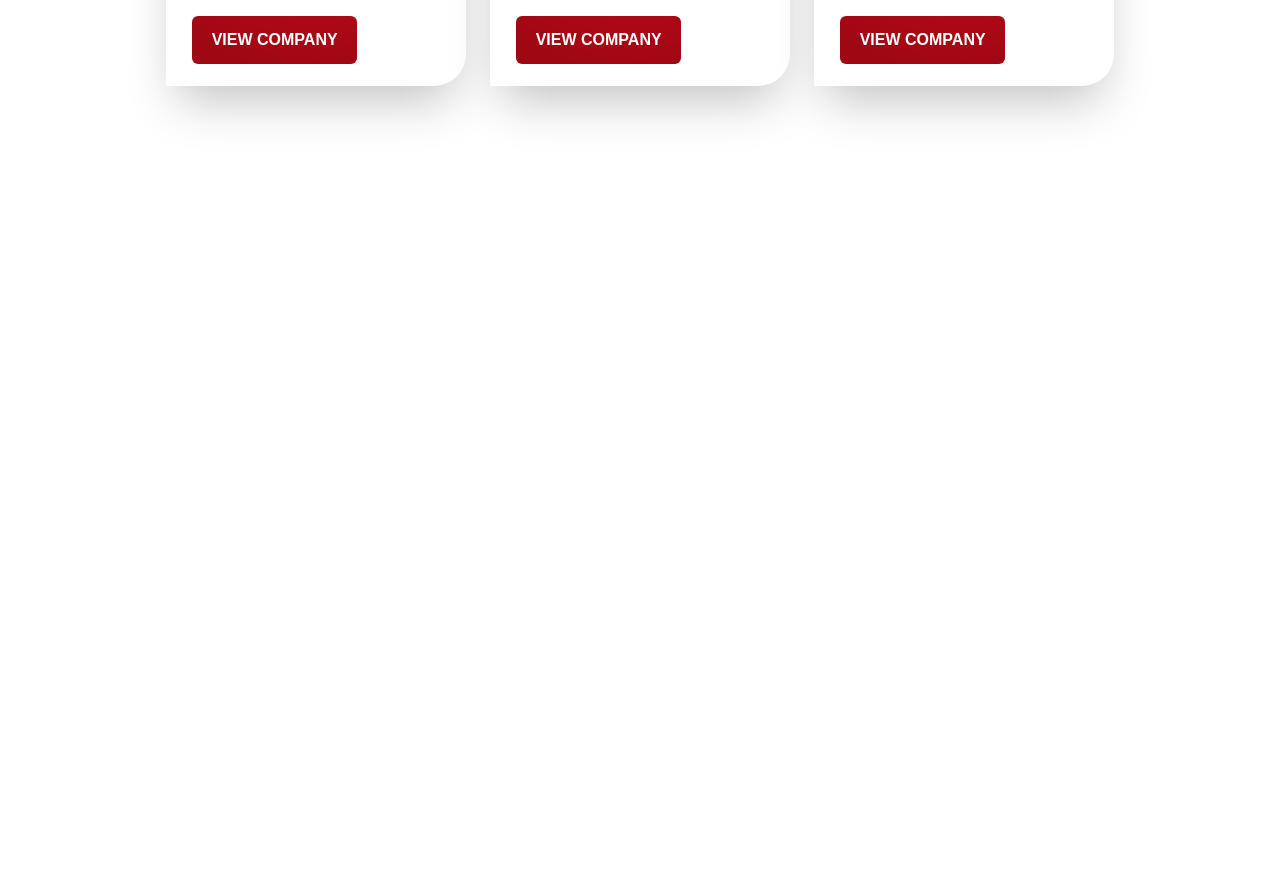
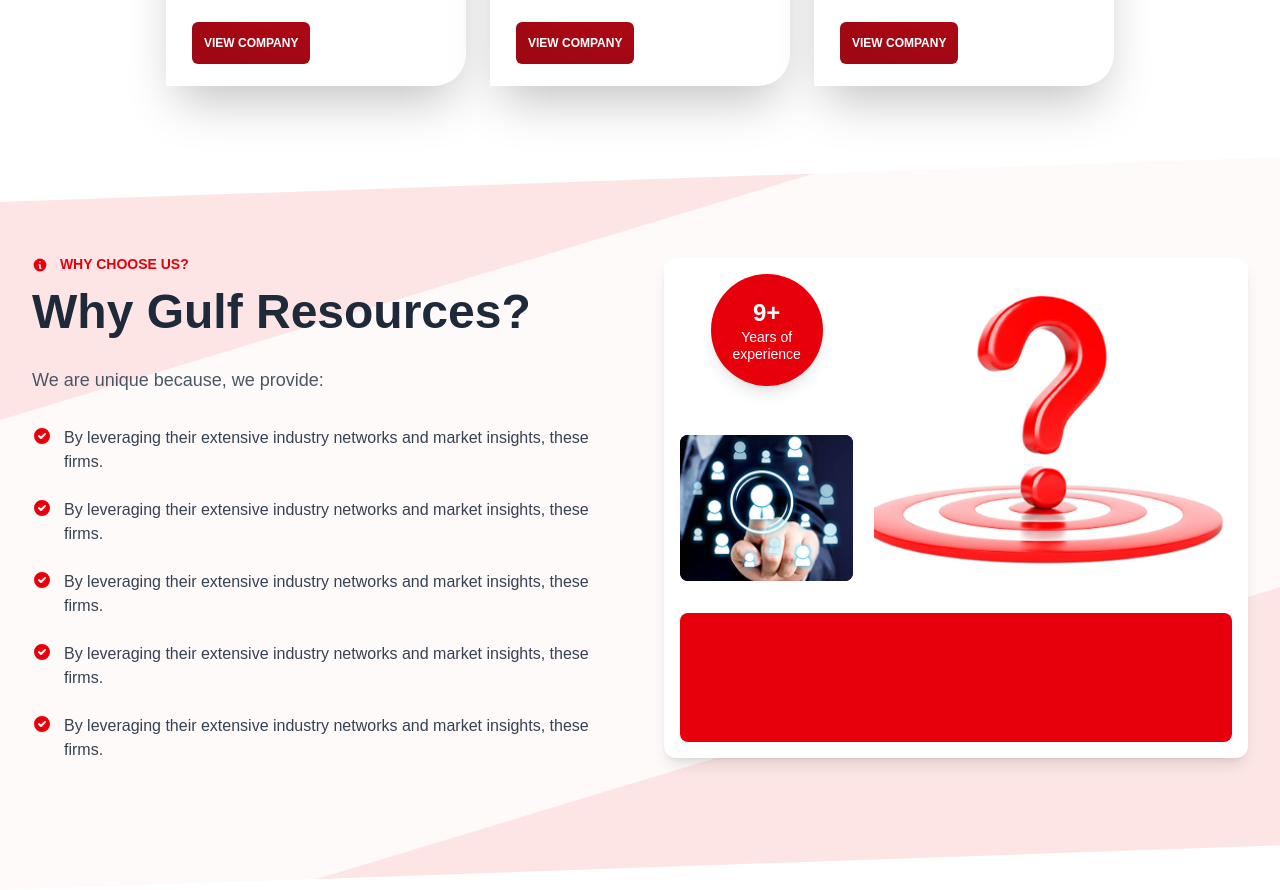
Before and after one commit to delchemytech/Gulf-resources, a Next.js app: page / in a window 1280 px wide. Shown: the part 2102-2992 px from the top of the page. Before the commit the page ends 2228 px from the top, so only its background shows below. Built offline with nearby package versions, Linux system fonts and the light colour scheme.

Commit message:
created why choose us

```diff
--- a/app/page.tsx
+++ b/app/page.tsx
@@ -4,6 +4,7 @@ import AboutSection from "@/components/AboutSection";
 import CompaniesHome from "@/components/CompaniesHome";
 import Hero from "@/components/Hero";
 import MissionVision from "@/components/MissionVision";
+import WhyChooseUs from "@/components/WhyChooseUs";
 
 export default function Home() {
   return (
@@ -14,6 +15,7 @@ export default function Home() {
         <AboutSection />
       <MissionVision />
       <CompaniesHome />
+      <WhyChooseUs/>
     </div>
   );
 }
--- /dev/null
+++ b/components/WhyChooseUs.tsx
@@ -0,0 +1,126 @@
+
+import Image from "next/image";
+
+// Placeholder for an SVG icon component, replace with your actual SVG import
+const BulletIcon = () => (
+  <svg
+    className="w-5 h-5 text-red-600 flex-shrink-0 mr-3"
+    fill="currentColor"
+    viewBox="0 0 20 20"
+    xmlns="http://www.w3.org/2000/svg"
+  >
+    <path
+      fillRule="evenodd"
+      d="M10 18a8 8 0 100-16 8 8 0 000 16zm3.707-9.293a1 1 0 00-1.414-1.414L9 10.586 7.707 9.293a1 1 0 00-1.414 1.414l2 2a1 1 0 001.414 0l4-4z"
+      clipRule="evenodd"
+    ></path>
+  </svg>
+);
+
+// Placeholder for the "Why Choose Us" header icon
+const HeaderIcon = () => (
+  <svg
+    className="w-4 h-4 text-red-600 inline-block mr-2"
+    fill="currentColor"
+    viewBox="0 0 20 20"
+    xmlns="http://www.w3.org/2000/svg"
+  >
+    <path
+      fillRule="evenodd"
+      d="M18 10a8 8 0 11-16 0 8 8 0 0116 0zm-7-4a1 1 0 11-2 0 1 1 0 012 0zM9 9a1 1 0 000 2v3a1 1 0 001 1h1a1 1 0 100-2v-3a1 1 0 00-1-1H9z"
+      clipRule="evenodd"
+    ></path>
+  </svg>
+);
+
+export default function WhyChooseUs() {
+  return (
+    <section className="relative py-20 md:py-32 overflow-hidden">
+
+      <div className="absolute  bottom-0 w-full h-9/10 bg-red-200 opacity-10 transform -skew-y-2 origin-bottom-left overflow-hidden">
+
+      {/* Absolute Background Shape 1 (Top Left Angled Red Line/Overlay) */}
+      <div className="absolute -top-10 left-0 w-full h-1/2 bg-red-600 transform -skew-y-15 origin-top-left -translate-y-1/4"></div>
+
+      <div className="absolute  bottom-0 w-full h-1/2 bg-red-600 transform -skew-y-15 origin-bottom-right translate-y-1/4"></div>
+       </div>
+
+      <div className="container mx-auto px-8 relative z-10">
+        {" "}
+        {/* z-10 ensures content is above background shapes */}
+        <div className="grid grid-cols-1 lg:grid-cols-2 gap-12 items-center">
+          {/* Left Column: Text and Bullet Points */}
+          <div>
+            <p className="text-red-600 text-sm font-semibold uppercase mb-2">
+              <HeaderIcon /> WHY CHOOSE US?
+            </p>
+            <h2 className="text-4xl md:text-5xl font-bold text-gray-800 mb-6 leading-tight">
+              Why Gulf Resources?
+            </h2>
+            <p className="text-gray-600 text-lg mb-8">
+              We are unique because, we provide:
+            </p>
+
+            <div className="space-y-6">
+              {[1, 2, 3, 4, 5].map((item) => (
+                <div key={item} className="flex items-start">
+                  <BulletIcon />
+                  <p className="text-gray-700 text-base">
+                    By leveraging their extensive industry networks and market
+                    insights, these firms.
+                  </p>
+                </div>
+              ))}
+            </div>
+          </div>
+
+          {/* Right Column: Images and Overlapping Elements */}
+          <div className="hidden lg:block">
+          <div className="
+              relative bg-white rounded-xl shadow-lg p-4
+              grid grid-cols-3 grid-rows-3 gap-4 justify-center
+              aspect-square lg:aspect-auto h-[500px]
+              "
+          >
+            {/* ITEM A: 9+ Years Circle (Small Box) */}
+            <div className="
+                col-span-1 row-span-1 justify-self-center align-self-center
+                w-28 h-28 bg-red-600 rounded-full aspect-square
+                flex flex-col items-center justify-center text-white text-center
+                shadow-lg
+            ">
+                <span className="text-2xl font-bold">9+</span>
+                <span className="text-sm leading-tight">Years of experience</span>
+            </div>
+
+            {/* ITEM B: Question Mark Image (Stretched across two rows) */}
+            <div className="col-span-2 row-span-2 relative ">
+                <Image
+                    src="/question-mark.png"
+                    alt="Question Mark"
+                    layout="fill"
+                    objectFit="contain"
+                />
+            </div>
+
+            {/* ITEM C: Hand/Icons Image (Small Box) */}
+            <div className="col-span-1 row-span-1 relative bg-gray-900 rounded-lg overflow-hidden">
+                <Image
+                    src="/hand-icon.png"
+                    alt="Hand with icons"
+                    layout="fill"
+                    objectFit="cover"
+                />
+            </div>
+
+            {/* ITEM D: Large Red Block (Stretched across two columns) */}
+            <div className="col-span-3 row-span-1 bg-red-600 rounded-lg mt-4">
+                {/* Content inside the red block goes here */}
+            </div>
+            </div>
+            </div>
+        </div>
+      </div>
+    </section>
+  );
+}
--- a/components/company-card.tsx
+++ b/components/company-card.tsx
@@ -60,10 +60,10 @@ export default function CompanyCard({
         {/* Button */}
         <Link href={companyLink} passHref>
           <button className="
-            w-2/3 py-3
+             p-3
             bg-red-800 hover:bg-red-600
             text-white font-semibold
-            rounded-md
+            rounded-md text-[12px]
             transition-colors duration-200
             focus:outline-none focus:ring-2 focus:ring-red-500 focus:ring-opacity-50
           ">
```
Also changed, not shown: public/hand-icon.png (added), public/question-mark.png (added).
